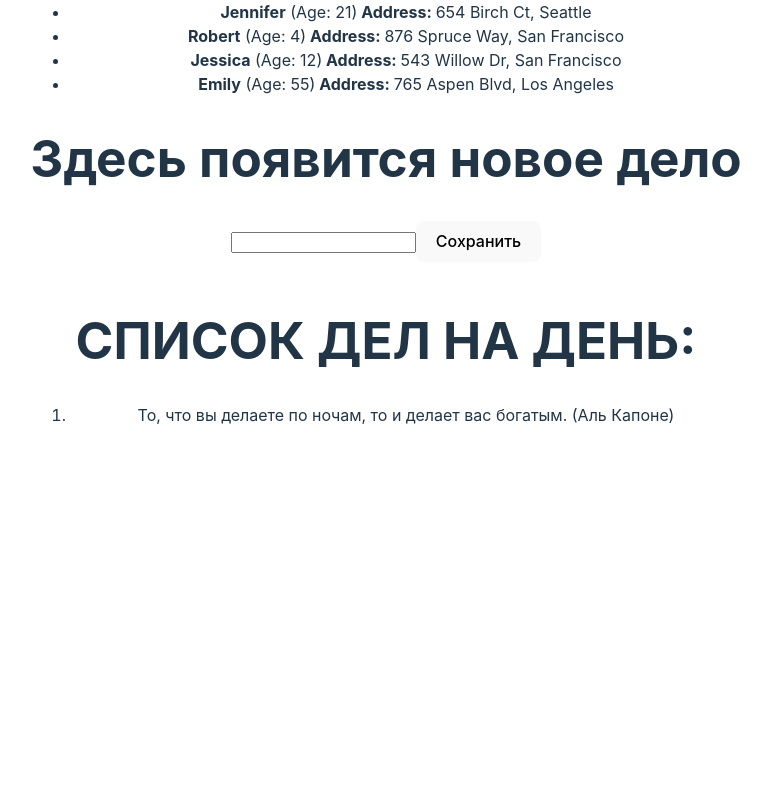
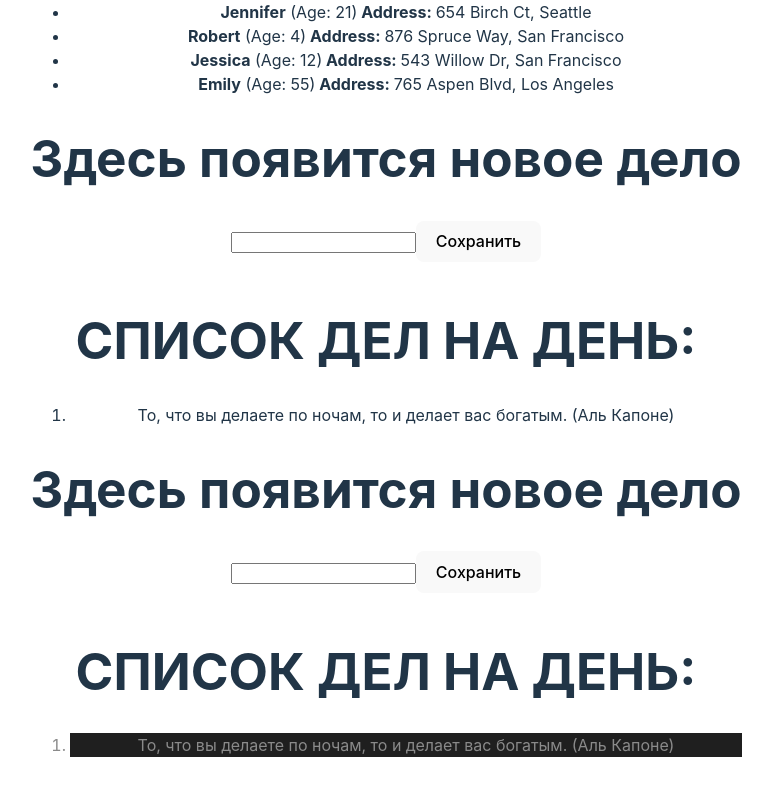
Before and after one commit to Yuliya9449/homework-front-main, a React (Vite) app in the folder homework-front-main/: page / in a window 1280 px wide. Shown: the part 625-1420 px from the top of the page, without its empty margins (254-1027 px from the left). Before the commit the page ends 1100 px from the top, so only its background shows below. Built offline with nearby package versions, Linux system fonts and the light colour scheme.

Commit message:
feat: complete home work 4

```diff
--- a/homework-front-main/src/App.tsx
+++ b/homework-front-main/src/App.tsx
@@ -2,6 +2,7 @@ import './App.css';
 import { HW1 } from './HW/1/HW1';
 import { HW2 } from './HW/2/HW2';
 import { HW3 } from './HW/3/HW3';
+import { HW4 } from './HW/4/HW4';
 
 export const App = () => {
   return (
@@ -9,7 +10,7 @@ export const App = () => {
       <HW1 />
       <HW2 />
       <HW3 />
-      {/* <HW4 /> */}
+      <HW4 />
     </>
   );
 };
--- a/homework-front-main/src/HW/4/Button.tsx
+++ b/homework-front-main/src/HW/4/Button.tsx
@@ -1,16 +1,17 @@
-// type ButtonPropsType = {
-//   callBack: any // НУЖНО ПРОТИПИЗИРОВАТЬ
-//   name: any // НУЖНО ПРОТИПИЗИРОВАТЬ
-// };
+type ButtonPropsType = {
+  callBack: () => void; // НУЖНО ПРОТИПИЗИРОВАТЬ
+  name: string; // НУЖНО ПРОТИПИЗИРОВАТЬ
+};
 
-// export const Button = (props: ButtonPropsType) => {
-//   const callBackHandler = () => {
-//     // НУЖНО ДОПИСАТЬ
-//   };
+export const Button = (props: ButtonPropsType) => {
+  const callBackHandler = () => {
+    props.callBack();
+    // НУЖНО ДОПИСАТЬ
+  };
 
-//   return (
-//     <button id={'hw04-button'} onClick={callBackHandler}>
-//       {props.name}
-//     </button>
-//   );
-// };
+  return (
+    <button id={'hw04-button'} onClick={callBackHandler}>
+      {props.name}
+    </button>
+  );
+};
--- a/homework-front-main/src/HW/4/HW4.module.css
+++ b/homework-front-main/src/HW/4/HW4.module.css
@@ -1,4 +1,4 @@
-/* .chetNechet {
+.chetNechet {
   background-color: #1f1f1f;
   color: #8a8a8a;
-} */
+}
--- a/homework-front-main/src/HW/4/HW4.tsx
+++ b/homework-front-main/src/HW/4/HW4.tsx
@@ -1,52 +1,56 @@
-// import { useState } from 'react';
-// import s from './HW4.module.css';
-// import { Button } from './Button';
-// import { Input } from './Input';
+import { useState } from 'react';
+import s from './HW4.module.css';
+import { Button } from './Button';
+import { Input } from './Input';
 
-// export const HW4 = () => {
-//   // 1️⃣ Раскомментируйте JSX (HW4.tsx) и вы увидите,
-//   // что приложение начнет гореть красным и ругаться 😡
-//   // 2️⃣ Ваша задача: ❗ПОЧИНИТЬ ПРОЕКТ❗
-//   // - прописать типизацию, где необходимо
-//   // - починить все, что горит красным
-//   // - дописать функциональность (где указано комментариями)
-//   // - приложение должно компилироваться и запускаться в браузере
+export const HW4 = () => {
+  // 1️⃣ Раскомментируйте JSX (HW4.tsx) и вы увидите,
+  // что приложение начнет гореть красным и ругаться 😡
+  // 2️⃣ Ваша задача: ❗ПОЧИНИТЬ ПРОЕКТ❗
+  // - прописать типизацию, где необходимо
+  // - починить все, что горит красным
+  // - дописать функциональность (где указано комментариями)
+  // - приложение должно компилироваться и запускаться в браузере
 
-//   // ❗ Массив с данными не трогаем! Текст не меняем !
+  // ❗ Массив с данными не трогаем! Текст не меняем !
 
-//   const [currentText, setCurrentText] = useState('');
-//   const [texts, setTexts] = useState<string[]>([
-//     'То, что вы делаете по ночам, то и делает вас богатым. (Аль Капоне)',
-//   ]);
+  const [currentText, setCurrentText] = useState('');
+  const [texts, setTexts] = useState<string[]>([
+    'То, что вы делаете по ночам, то и делает вас богатым. (Аль Капоне)',
+  ]);
 
-//   const handleSave = () => {
-//     setTexts([currentText, ...texts]);
-//     setCurrentText('');
-//   };
+  const handleSave = () => {
+    setTexts([currentText, ...texts]);
+    setCurrentText('');
+  };
 
-//   return (
-//     <div id={'hw04'}>
-//       {/*{currentText ? (*/}
-//       {/*  <h1 id={'hw04-text'}>{currentText}</h1>*/}
-//       {/*) : (*/}
-//       {/*  <h1 id={'hw04-default-text'}>Здесь появится новое дело</h1>*/}
-//       {/*)}*/}
+  return (
+    <div id={'hw04'}>
+      {currentText ? (
+        <h1 id={'hw04-text'}>{currentText}</h1>
+      ) : (
+        <h1 id={'hw04-default-text'}>Здесь появится новое дело</h1>
+      )}
 
-//       {/*<Input НЕ ХВАТАЕТ АРГУМЕНТОВ />*/}
+      <Input currentText={currentText} setCurrentText={setCurrentText} />
 
-//       {/*<Button НЕ ХВАТАЕТ АРГУМЕНТОВ />*/}
+      <Button callBack={handleSave} name="Сохранить" />
 
-//       {/*<h1 style={{ marginTop: '50px' }}>СПИСОК ДЕЛ НА ДЕНЬ:</h1>*/}
+      <h1 style={{ marginTop: '50px' }}>СПИСОК ДЕЛ НА ДЕНЬ:</h1>
 
-//       {/*<ol id={'hw04-tasks'}>*/}
-//       {/*  {texts.map((el, index) => {*/}
-//       {/*    return (*/}
-//       {/*      <li key={index} id={`hw04-task-${index}`} className={ЕСЛИ ЧЕТН ? S.chetNechet : ''}>*/}
-//       {/*        {el}*/}
-//       {/*      </li>*/}
-//       {/*    );*/}
-//       {/*  })}*/}
-//       {/*</ol>*/}
-//     </div>
-//   );
-// };
+      <ol id={'hw04-tasks'}>
+        {texts.map((el, index) => {
+          return (
+            <li
+              key={index}
+              id={`hw04-task-${index}`}
+              className={index % 2 === 0 ? s.chetNechet : ''}
+            >
+              {el}
+            </li>
+          );
+        })}
+      </ol>
+    </div>
+  );
+};
--- a/homework-front-main/src/HW/4/Input.tsx
+++ b/homework-front-main/src/HW/4/Input.tsx
@@ -1,14 +1,22 @@
-// type InputPropsType = {
-// 	currentText: any // НУЖНО ПРОТИПИЗИРОВАТЬ
-// 	setCurrentText: any // НУЖНО ПРОТИПИЗИРОВАТЬ
-// };
+import { ChangeEvent, Dispatch, SetStateAction } from 'react';
 
-// export const Input = (props: InputPropsType) => {
-// 	const onChangeHandler = (event: 'НУЖНО ПРОТИПИЗИРОВАТЬ') => {
-// 		// НУЖНО ДОПИСАТЬ
-// 	};
+type InputPropsType = {
+  currentText: string; // НУЖНО ПРОТИПИЗИРОВАТЬ
+  setCurrentText: Dispatch<SetStateAction<string>>; // НУЖНО ПРОТИПИЗИРОВАТЬ
+};
 
-// 	// return (
-// 	//   <input id={'hw04-input'} type="text" value={props.currentText} onChange={onChangeHandler} />
-// 	// );
-// };
+export const Input = (props: InputPropsType) => {
+  const onChangeHandler = (event: ChangeEvent<HTMLInputElement>) => {
+    props.setCurrentText(event.currentTarget.value);
+    // НУЖНО ДОПИСАТЬ
+  };
+
+  return (
+    <input
+      id={'hw04-input'}
+      type="text"
+      value={props.currentText}
+      onChange={onChangeHandler}
+    />
+  );
+};
```
